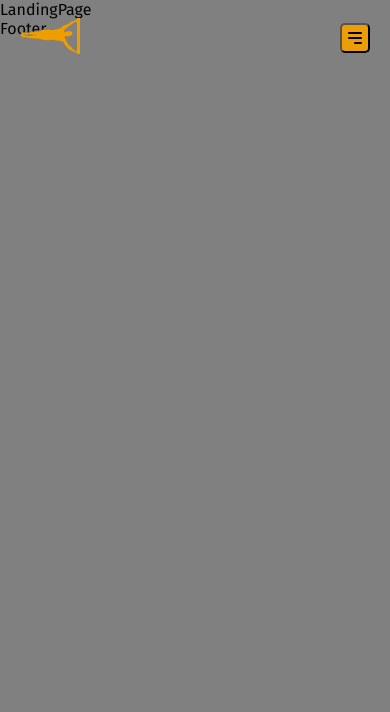
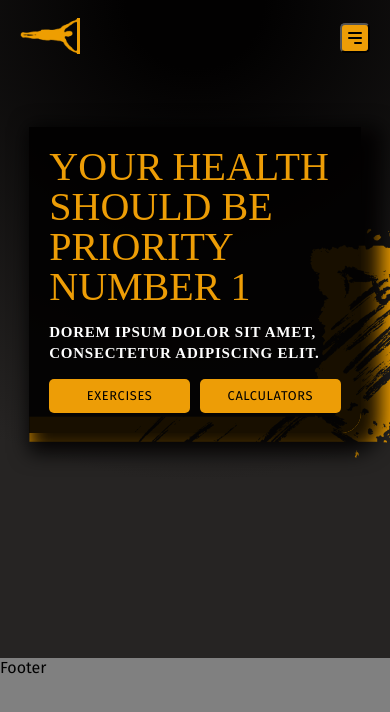
Before and after one commit to ZacharieMcGee/flagfitness, a React (Vite) app: page / in a window 390 px wide. Shown: the top 712 px of the page. Built offline with nearby package versions, Linux system fonts and the light colour scheme; a web font is replaced by a local one.

Commit message:
hero section start and mobile navbar

```diff
--- a/src/components/Navbar/Navbar.css
+++ b/src/components/Navbar/Navbar.css
@@ -2,6 +2,7 @@
   position: fixed;
   top: 0;
   left: 50%;
+  z-index: 10;
   transform: translateX(-50%);
   width: 100%;
   max-width: 1300px;
@@ -19,7 +20,7 @@
 .navbar-flex_links {
   position: absolute;
   top: -18px;
-  right: -20px;
+  /* right: -20px; */
   display: flex;
   flex-direction: column;
   align-items: flex-end;
@@ -32,18 +33,31 @@
   background-color: rgba(2,1,1, .85);
   border-bottom-left-radius: 25px;
 
-  /* animation: slideIn .3s forwards ease-out; */
+
+}
+
+.show-navbar {
+  right: -320px;
+  animation: slideIn .25s forwards ease-out;
 }
 
 .hide-navbar {
-  right: -320px;
+  right: -20px;
+  animation: slideOut .25s forwards ease-out;
+
 }
 
-/* @keyframes slideIn {
+@keyframes slideIn {
   to {
     right: -20px;
   }
-} */
+}
+
+@keyframes slideOut {
+  to {
+    right: -320px;
+  }
+}
 
 .navbar-flex_links-link {
   color: var(--main-color);
--- a/src/components/Navbar/Navbar.jsx
+++ b/src/components/Navbar/Navbar.jsx
@@ -6,25 +6,13 @@ import { HiMenuAlt3 } from 'react-icons/hi';
 import './Navbar.css';
 import LogoLg from '../../assets/logo-lg.png';
 import LogoSm from '../../assets/logo-sm.png';
-import useMediaQuery from '../../../utils/useMediaQuery';
 
 const Navbar = () => {
 
   const baseUrl = import.meta.env.BASE_URL
   const [showMenu, setShowMenu] = useState(false)
-  const isLargeDevice = useMediaQuery('(min-width: 768px)');
 
-  useEffect(() => {
-    if (isLargeDevice) {
-      setShowMenu(false)
-    }
-  }, [isLargeDevice])
-
-  const showMenuHandler = () => {
-    if (!isLargeDevice) {
-      setShowMenu(!showMenu)
-    }
-  }
+  const showMenuHandler = () => (setShowMenu(!showMenu));
 
   return (
     <div className='navbar'>
@@ -51,9 +39,11 @@ const Navbar = () => {
           <HiMenuAlt3 size={20}/>
         </button>
 
-        { showMenu  &&
-          <>
-            <nav className='navbar-flex_links'>
+        <nav className={
+          showMenu
+          ? 'navbar-flex_links show-navbar'
+          : 'navbar-flex_links hide-navbar'
+        }>
           <Link
             className='navbar-flex_links-link'
             to={`${baseUrl}`}
@@ -62,6 +52,7 @@ const Navbar = () => {
             HOME
           </Link>
 
+          <div className='divider'></div>
           <Link
             className='navbar-flex_links-link'
             to={`${baseUrl}exercises`}
@@ -152,8 +143,6 @@ const Navbar = () => {
             CONTACT
           </Link>
         </nav>
-          </>
-        }
       </div>
 
 
--- a/src/components/index.js
+++ b/src/components/index.js
@@ -1,2 +1,2 @@
 export { default as Navbar } from './Navbar/Navbar'
-export { default as Footer } from './Footer'
+export { default as Footer } from './Footer/Footer'
--- a/src/pages/LandingPage.jsx
+++ /dev/null
@@ -1,9 +0,0 @@
-import React from 'react'
-
-const LandingPage = () => {
-  return (
-    <div>LandingPage</div>
-  )
-}
-
-export default LandingPage
--- /dev/null
+++ b/src/pages/LandingPage/LandingPage.css
@@ -0,0 +1,138 @@
+.hero-section {
+  overflow: hidden;
+  background-image:
+    radial-gradient(
+      circle at top,
+      var(--bg-color-1) 10%,
+      var(--bg-color-2) 70%);
+
+  /* display: flex; */
+
+  height: 78vh;
+
+
+}
+
+.hero-container {
+  padding-top: 15vh;
+  position: relative;
+  z-index: 1;
+}
+
+.hero-card {
+  position: relative;
+  z-index: 10;
+
+  width: 85vw;
+  max-width: 450px;
+  margin: 0 auto;
+}
+
+.hero-card_content {
+  padding: 20px;
+  background-color: rgba(2,1,1,.9);
+  box-shadow: 10px 10px 20px 10px rgba(2,1,1,.9);
+  border-bottom-right-radius: 20px;
+}
+
+
+.hero-card_bg {
+  position: absolute;
+  z-index: -10;
+  bottom: -30px;
+  left: 0;
+  width: 125%;
+  max-width: 575px;
+  aspect-ratio: 2 / 1.15;
+}
+
+.hero-card_bg-img {
+  width: 100%;
+  height: auto;
+}
+
+
+.hero-card h1 {
+  font-family: var(--font-header);
+  font-weight: 400;
+  font-size: 40px;
+  line-height: 100%;
+  /* or 40px */
+
+  text-transform: uppercase;
+
+  color: var(--main-color);
+}
+
+.hero-card p {
+  margin: 15px 0;
+
+  font-family: var(--font-subtitle);
+  font-weight: 800;
+  font-size: 15px;
+  line-height: 21px;
+  letter-spacing: 0.05em;
+  text-transform: uppercase;
+
+  color: #FFFFFF;
+}
+
+.hero-card p {
+  margin: 15px 0;
+}
+
+.hero-card_btns {
+  display: flex;
+  gap: 10px;
+}
+
+.btn {
+  overflow: hidden;
+  position: relative;
+  z-index: 1;
+  color: var(--bg-color-1);
+  background-color: var(--bg-color-1);
+
+  width: 80%;
+  padding: .75em 1.5em;
+  border-radius: 5px;
+  text-align: center;
+  font-size: .8em;
+  letter-spacing: .05em;
+  transition: color .3s;
+}
+
+.btn:before {
+  content: '';
+  position: absolute;
+  z-index: -1;
+  width: 120%;
+  height: 100%;
+  top: 0;
+  left: -10%;
+  transform: skewX(-20deg);
+  background-color: var(--main-color);
+  /* background-image: linear-gradient(to right, var(--main-color) 50%, transparent 50%); */
+  transition: all .3s ease-out;
+}
+
+.btn:hover {
+  color: var(--main-color);
+  outline: 2px solid var(--main-color)
+}
+
+.btn:hover:before {
+  left: -125%;
+}
+
+/* .hero-card_detail {
+  position: absolute;
+
+
+  top: 0;
+  left: 0;
+  width: 100%;
+  height: auto;
+  transform-origin: 0 100%;
+  transform: rotate(90deg);
+} */
--- /dev/null
+++ b/src/pages/LandingPage/LandingPage.jsx
@@ -0,0 +1,37 @@
+import { Link } from 'react-router-dom'
+
+import './LandingPage.css'
+import HeroCard from '../../assets/hero-card.png'
+
+const LandingPage = () => {
+  const baseUrl = import.meta.env.BASE_URL
+
+  return (
+    <div>
+      <div className='hero-section'>
+
+        <div className='hero-container'>
+
+          <div className='hero-card'>
+            <div className='hero-card_content'>
+              <h1>YOUR HEALTH SHOULD BE PRIORITY NUMBER 1</h1>
+              <p>Dorem ipsum dolor sit amet, consectetur adipiscing elit.</p>
+              <div className='hero-card_btns'>
+                <Link className='btn'>EXERCISES</Link>
+                <Link
+                className='btn inverted'>CALCULATORS</Link>
+              </div>
+            </div>
+
+            <div className='hero-card_bg'>
+              <img className='hero-card_bg-img' src={HeroCard} alt='#' />
+            </div>
+          </div>
+
+        </div>
+      </div>
+    </div>
+  )
+}
+
+export default LandingPage
--- a/src/pages/index.js
+++ b/src/pages/index.js
@@ -1,4 +1,4 @@
-export { default as LandingPage } from './LandingPage'
+export { default as LandingPage } from './LandingPage/LandingPage'
 export { default as ExercisesPage } from './ExercisesPage'
 export { default as CalculatorsPage } from './CalculatorsPage'
 export { default as BMI_Page } from './BMI_Page'
```
Also changed, not shown: src/components/Footer/Footer.css (added), src/components/Footer/Footer.jsx (renamed from src/components/Footer.jsx). Lines whose indentation alone changed are shown as unchanged.
